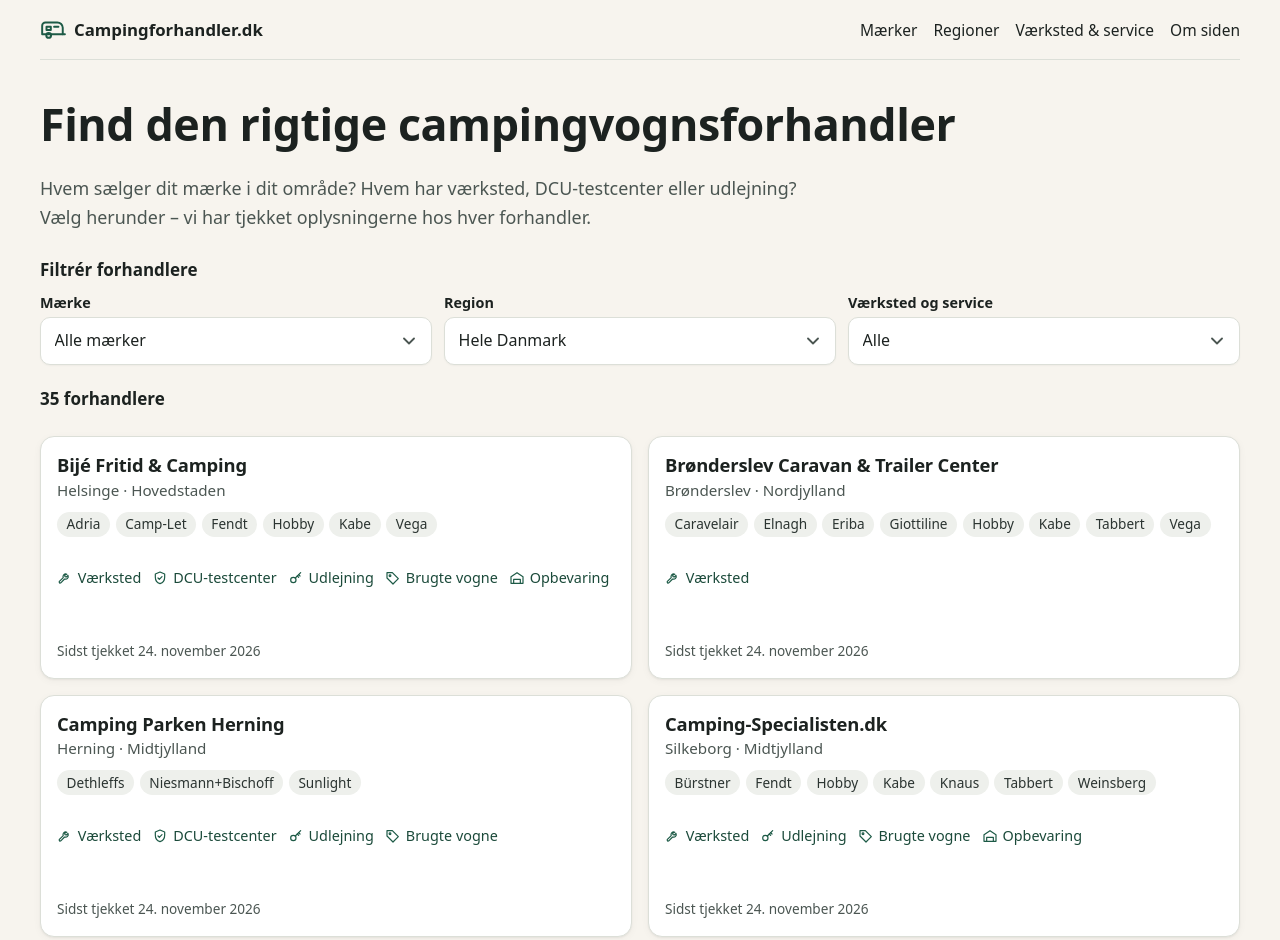
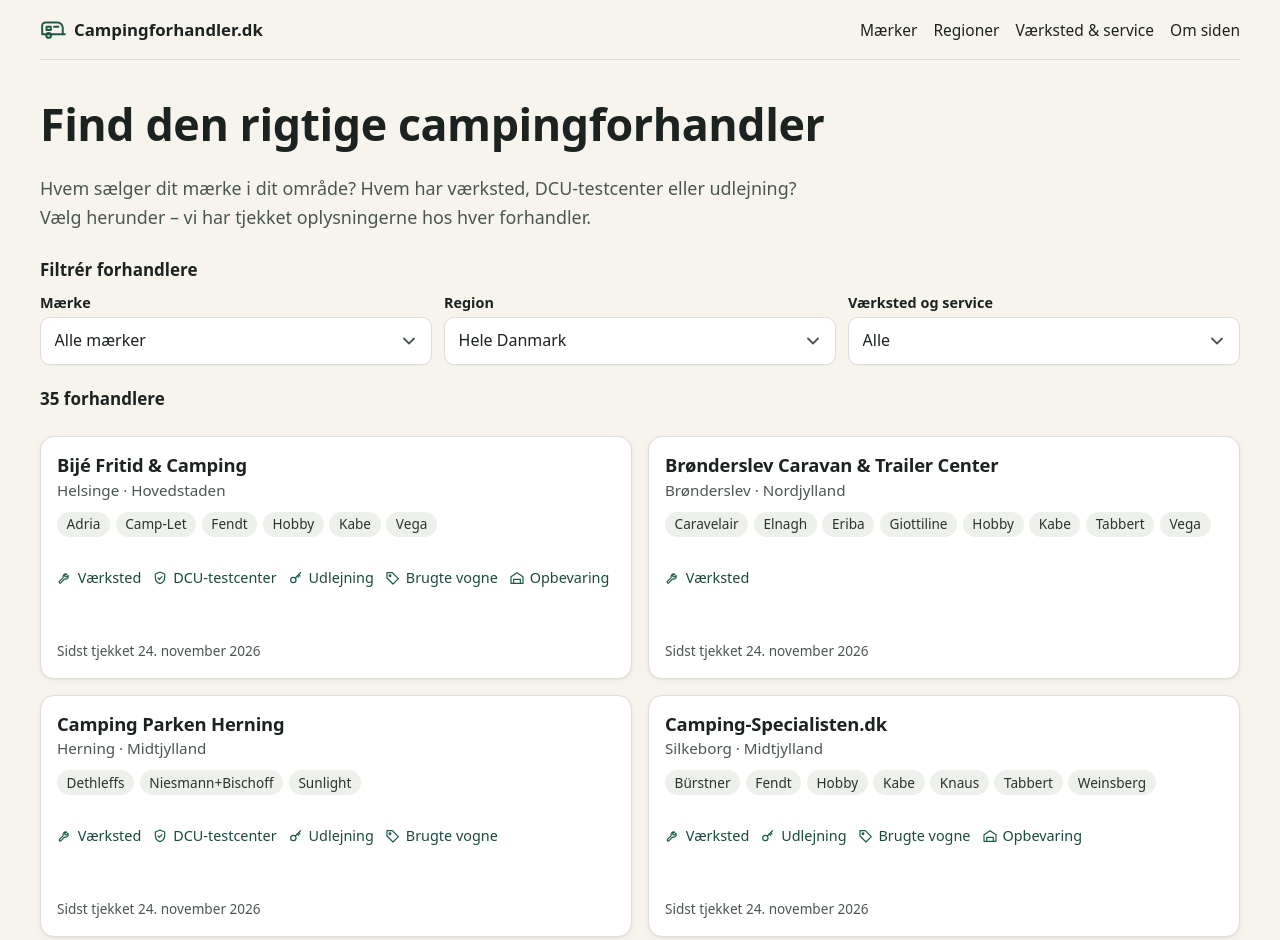
Before and after one commit to kimhoyberg/campingforhandler, an Astro site: page / in a window 1280 px wide. Shown: the top 940 px of the page. Built offline with nearby package versions, Linux system fonts and the light colour scheme; Astro itself is replaced by a stand-in of ours.

Commit message:
Forsidens overskrift: campingforhandler
Co-Authored-By: Claude Opus 5.5 <noreply@anthropic.com>
Claude-Session: https://claude.ai/code/session_01Ejrc2QWEMu8e5PEJo2vYQ8

```diff
--- a/src/pages/index.astro
+++ b/src/pages/index.astro
@@ -25,7 +25,7 @@ const website = {
 ---
 
 <Base title={title} description={description} crumbs={[{ navn: 'Forside', url: '/' }]} jsonLd={[website, itemListLd('Campingvognsforhandlere i Danmark', forhandlere)]}>
-  <h1>Find den rigtige campingvognsforhandler</h1>
+  <h1>Find den rigtige campingforhandler</h1>
   <p class="lead" style="max-width:none">
     Hvem sælger dit mærke i dit område? Hvem har værksted, DCU-testcenter eller udlejning?<br class="kun-bred" /> Vælg
     herunder – vi har tjekket oplysningerne hos hver forhandler.
```
